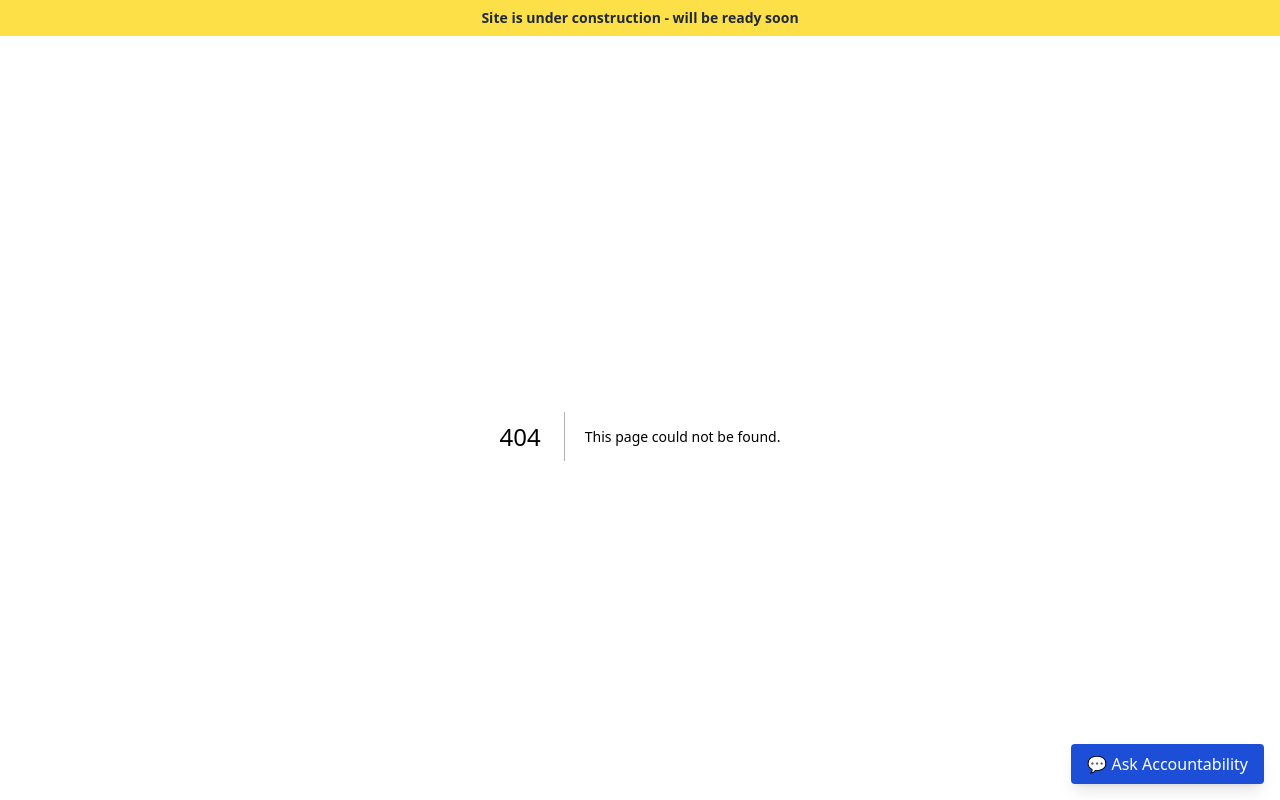
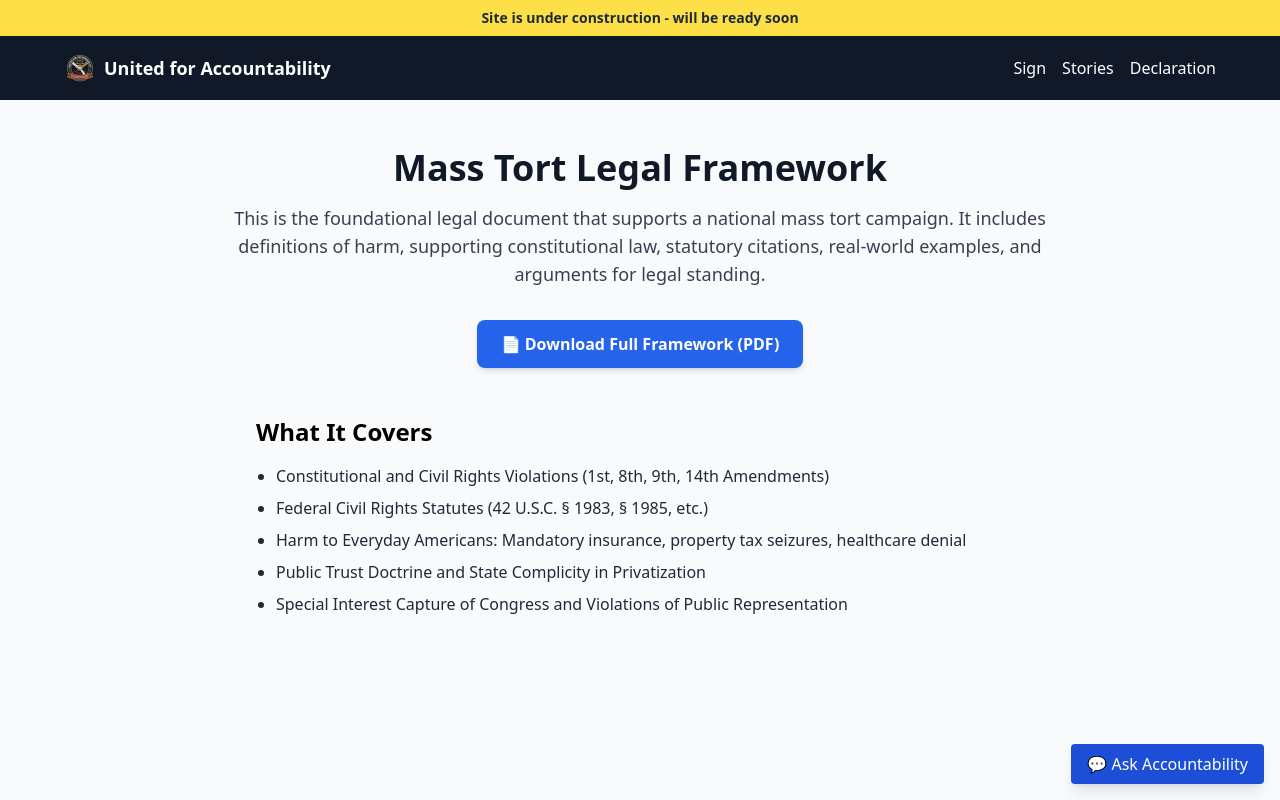
Before and after one commit to United-for-Accountability/mass-tort-platform, a Next.js app: page /mass-tort-framework in a window 1280 px wide. Before the commit this address had no page. Shown: the top 800 px of the page. Built offline with nearby package versions, Linux system fonts and the light colour scheme.

Commit message:
Create mass-tort-framework.js

```diff
--- /dev/null
+++ b/pages/mass-tort-framework.js
@@ -0,0 +1,49 @@
+import Navbar from '../components/Navbar';
+import Footer from '../components/Footer';
+import Head from 'next/head';
+
+export default function MassTortFramework() {
+  return (
+    <>
+      <Head>
+        <title>Mass Tort Framework | United for Accountability</title>
+        <meta name="description" content="Explore the full Mass Tort Framework to challenge systemic injustice, including legal violations, constitutional rights, and harm classification affecting everyday Americans." />
+        <meta property="og:title" content="Mass Tort Framework" />
+        <meta property="og:description" content="Access the legal framework to expose systemic harm, special interest capture, and constitutional violations through a national mass tort." />
+        <meta property="og:type" content="website" />
+        <meta property="og:url" content="https://www.unitedforaccountability.org/mass-tort-framework" />
+        <link rel="canonical" href="https://www.unitedforaccountability.org/mass-tort-framework" />
+      </Head>
+
+      <Navbar />
+      <main className="min-h-screen bg-gray-50 py-12 px-6 lg:px-20">
+        <div className="max-w-4xl mx-auto text-center">
+          <h1 className="text-4xl font-bold text-gray-900 mb-4">Mass Tort Legal Framework</h1>
+          <p className="text-lg text-gray-700 mb-8">
+            This is the foundational legal document that supports a national mass tort campaign. It includes definitions of harm, supporting constitutional law, statutory citations, real-world examples, and arguments for legal standing.
+          </p>
+
+          <a
+            href="/documents/Master-Framework-for-a-National-Mass-Tort-Campaign.pdf"
+            download
+            className="inline-block bg-blue-600 text-white font-semibold py-3 px-6 rounded-lg shadow-md hover:bg-blue-700 transition"
+          >
+            📄 Download Full Framework (PDF)
+          </a>
+        </div>
+
+        <div className="mt-12 max-w-3xl mx-auto text-left">
+          <h2 className="text-2xl font-semibold mb-4">What It Covers</h2>
+          <ul className="list-disc pl-5 space-y-2 text-gray-800">
+            <li>Constitutional and Civil Rights Violations (1st, 8th, 9th, 14th Amendments)</li>
+            <li>Federal Civil Rights Statutes (42 U.S.C. § 1983, § 1985, etc.)</li>
+            <li>Harm to Everyday Americans: Mandatory insurance, property tax seizures, healthcare denial</li>
+            <li>Public Trust Doctrine and State Complicity in Privatization</li>
+            <li>Special Interest Capture of Congress and Violations of Public Representation</li>
+          </ul>
+        </div>
+      </main>
+      <Footer />
+    </>
+  );
+}
```
